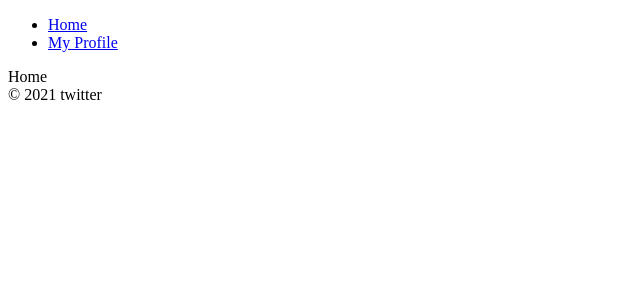
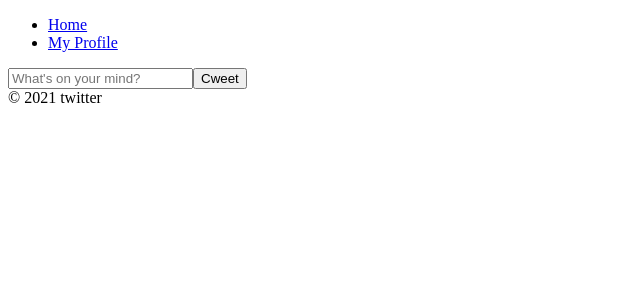
Before and after one commit to iamidlek/ExrTwitter-clone, a React (Create React App) app: page /#/ in a window 1280 px wide. Shown: the top 300 px of the page, without its empty margins (0-640 px from the left). Built offline with nearby package versions, Linux system fonts and the light colour scheme; no server answers; sample sign-in values are in the browser's storage.

Commit message:
v9 code change

```diff
--- a/src/components/App.js
+++ b/src/components/App.js
@@ -1,12 +1,12 @@
 import { useState, useEffect } from "react";
 import AppRouter from "components/Router";
-import { authService } from 'fbase'
+import { getAuth } from "firebase/auth";
 
 function App() {
   const [init, setInit] = useState(false);
   const [isLoggedIn, setIsLoggedIn] = useState(false);
   useEffect(() => {
-    authService.onAuthStateChanged((user) => {
+    getAuth().onAuthStateChanged((user) => {
       if (user) {
         setIsLoggedIn(true);
       } else {
--- a/src/fbase.js
+++ b/src/fbase.js
@@ -1,6 +1,8 @@
-import firebase from 'firebase/compat/app';
-import 'firebase/compat/auth';
+// import firebase from "firebase/compat/app";
+// import "firebase/compat/auth";
 // import 'firebase/compat/firestore';
+import { initializeApp } from "firebase/app";
+import "firebase/database";
 
 const firebaseConfig = {
   apiKey: process.env.REACT_APP_API_KEY,
@@ -8,12 +10,14 @@ const firebaseConfig = {
   projectId: process.env.REACT_APP_PROJECT_ID,
   storageBucket: process.env.REACT_APP_STORAGE_BUKET,
   messagingSenderId: process.env.REACT_APP_MESSAGIN_ID,
-  appId: process.env.REACT_APP_APP_ID
+  appId: process.env.REACT_APP_APP_ID,
 };
 
 // Initialize Firebase
-firebase.initializeApp(firebaseConfig)
+// firebase.initializeApp(firebaseConfig);
 
-export const firebaseInstance = firebase;
+// export const firebaseInstance = firebase;
 
-export const authService = firebase.auth()
+// export const authService = firebase.auth();
+
+export const firebaseInstance = initializeApp(firebaseConfig);
--- a/src/index.js
+++ b/src/index.js
@@ -1,10 +1,10 @@
-import React from 'react';
-import ReactDOM from 'react-dom';
-import App from './components/App';
-
+import React from "react";
+import ReactDOM from "react-dom";
+import App from "./components/App";
+import { firebaseInstance } from "fbase";
 ReactDOM.render(
-  <React.StrictMode>
-    <App />
-  </React.StrictMode>,
-  document.getElementById('root')
+  // <React.StrictMode>
+  <App />,
+  // </React.StrictMode>
+  document.getElementById("root")
 );
--- a/src/routes/Auth.js
+++ b/src/routes/Auth.js
@@ -1,5 +1,12 @@
 import { useState } from "react";
-import { authService, firebaseInstance } from "fbase";
+import {
+  createUserWithEmailAndPassword,
+  signInWithEmailAndPassword,
+  getAuth,
+  GoogleAuthProvider,
+  GithubAuthProvider,
+  signInWithPopup,
+} from "firebase/auth";
 
 const Auth = () => {
   const [email, setEmail] = useState("");
@@ -20,12 +27,12 @@ const Auth = () => {
     event.preventDefault();
     try {
       let data;
-      if(newAccount) {
-        data = await authService.createUserWithEmailAndPassword(email,password)
+      if (newAccount) {
+        data = await createUserWithEmailAndPassword(getAuth(), email, password);
       } else {
-        data = await authService.signInWithEmailAndPassword(email,password)
+        data = await signInWithEmailAndPassword(getAuth(), email, password);
       }
-    } catch(error) {
+    } catch (error) {
       setError(error.message);
     }
   };
@@ -34,14 +41,21 @@ const Auth = () => {
     const {
       target: { name },
     } = event;
-    let provider;
     if (name === "google") {
-      provider = new firebaseInstance.auth.GoogleAuthProvider();
+      const GoogleProvider = new GoogleAuthProvider();
+      try {
+        await signInWithPopup(getAuth(), GoogleProvider);
+      } catch (err) {
+        console.log(err);
+      }
     } else if (name === "github") {
-      provider = new firebaseInstance.auth.GithubAuthProvider();
+      const GitHubProvider = new GithubAuthProvider();
+      try {
+        await signInWithPopup(getAuth(), GitHubProvider);
+      } catch (err) {
+        console.log(err);
+      }
     }
-    const data = await authService.signInWithPopup(provider);
-    console.log(data);
   };
   return (
     <div>
--- a/src/routes/Home.js
+++ b/src/routes/Home.js
@@ -1,2 +1,30 @@
-const Home = () => <span>Home</span>
-export default Home
+import { useState } from "react";
+
+const Home = () => {
+  const [nweet, setNweet] = useState("");
+  const onSubmit = (event) => {
+    event.preventDefault();
+  };
+  const onChange = (event) => {
+    const {
+      target: { value },
+    } = event;
+    console.log(value);
+    setNweet(value);
+  };
+  return (
+    <div>
+      <form onSubmit={onSubmit}>
+        <input
+          value={nweet}
+          onChange={onChange}
+          type="text"
+          placeholder="What's on your mind?"
+          maxLength={120}
+        />
+        <input type="submit" value="Cweet" />
+      </form>
+    </div>
+  );
+};
+export default Home;
--- a/src/routes/Profile.js
+++ b/src/routes/Profile.js
@@ -1,10 +1,10 @@
-import { authService } from "fbase";
+import { signOut, getAuth } from "firebase/auth";
 import { useHistory } from "react-router-dom";
 
-export default () => {
+const Profile = () => {
   const history = useHistory();
   const onLogOutClick = () => {
-    authService.signOut();
+    signOut(getAuth());
     history.push("/");
   };
   return (
@@ -13,3 +13,4 @@ export default () => {
     </>
   );
 };
+export default Profile;
```
